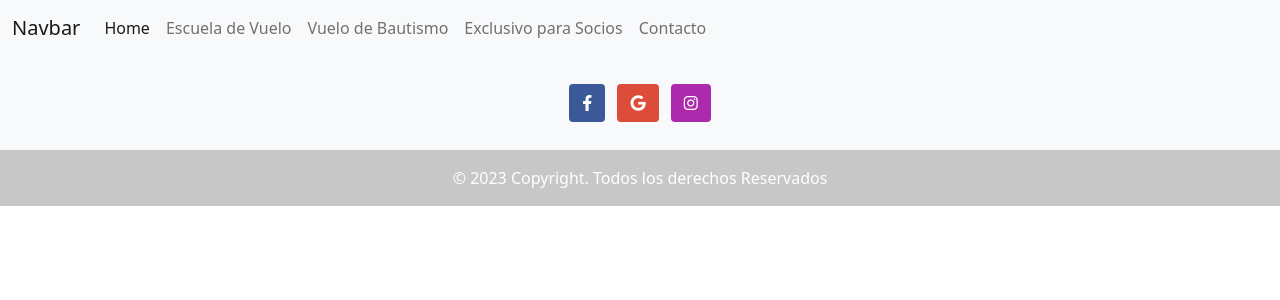
After one commit to RafaelJoseCalderon/django_grupo_2, a Django app: page /contacto in a window 1280 px wide. The commit adds this page. Shown: the top 300 px of the page. Run offline with Django 4.2, Linux system fonts and the light colour scheme.

Commit message:
se trabajo con el index

```diff
--- /dev/null
+++ b/django_grupo_2/planeadores_mdp/templates/base.html
@@ -0,0 +1,80 @@
+{% load static %}
+<!DOCTYPE html>
+<html lang="en">
+
+<head>
+  <meta charset="UTF-8">
+  <meta http-equiv="X-UA-Compatible" content="IE=edge">
+  <meta name="viewport" content="width=device-width, initial-scale=1.0">
+  <title>{% block titulo %} {% endblock %}</title>
+
+  <link rel="stylesheet" href="{% static 'planeadores_mdp.css' %}">
+  <!-- CSS only -->
+  <link href="https://cdn.jsdelivr.net/npm/bootstrap@5.1.3/dist/css/bootstrap.min.css" rel="stylesheet"
+    integrity="sha384-1BmE4kWBq78iYhFldvKuhfTAU6auU8tT94WrHftjDbrCEXSU1oBoqyl2QvZ6jIW3" crossorigin="anonymous">
+  <!-- JavaScript Bundle with Popper -->
+  <link rel="stylesheet" href="https://cdnjs.cloudflare.com/ajax/libs/font-awesome/6.0.0-beta3/css/all.min.css">
+</head>
+
+<body>
+
+  <header>
+    {% block encabezado %} {% endblock %}
+  </header>
+
+  <nav class="navbar navbar-expand-lg navbar-light bg-light position-center">
+    <div class="container-fluid">
+      <a class="navbar-brand" href="#">Navbar</a>
+      <button class="navbar-toggler" type="button" data-bs-toggle="collapse" data-bs-target="#navbarNav"
+        aria-controls="navbarNav" aria-expanded="false" aria-label="Toggle navigation">
+        <span class="navbar-toggler-icon"></span>
+      </button>
+      <div class="collapse navbar-collapse" id="navbarNav">
+        <ul class="navbar-nav">
+          <li class="nav-item">
+            <a class="nav-link active" aria-current="page" href="#">Home</a>
+          </li>
+          <li class="nav-item">
+            <a class="nav-link" href="#">Escuela de Vuelo</a>
+          </li>
+          <li class="nav-item">
+            <a class="nav-link" href="#">Vuelo de Bautismo</a>
+          </li>
+          <li class="nav-item">
+            <a class="nav-link">Exclusivo para Socios</a>
+          </li>
+          <li class="nav-item">
+            <a class="nav-link">Contacto</a>
+          </li>
+        </ul>
+      </div>
+    </div>
+  </nav>
+
+  <footer class="bg-light text-center text-white">
+    <!-- Grid container -->
+    <div class="container p-4 pb-0">
+      <!-- Section: Social media -->
+      <section class="mb-4">
+        <!-- Facebook -->
+        <a class="btn text-white btn-floating m-1" style="background-color: #3b5998;" href="#!" role="button"><i
+            class="fab fa-facebook-f"></i></a>
+        <!-- Google -->
+        <a class="btn text-white btn-floating m-1" style="background-color: #dd4b39;" href="#!" role="button"><i
+            class="fab fa-google"></i></a>
+        <!-- Instagram -->
+        <a class="btn text-white btn-floating m-1" style="background-color: #ac2bac;" href="#!" role="button"><i
+            class="fab fa-instagram"></i></a>
+      </section>
+    </div>
+    <!-- Copyright -->
+    <div class="text-center p-3" style="background-color: rgba(0, 0, 0, 0.2);">
+      © 2023 Copyright. Todos los derechos Reservados
+    </div>
+  </footer>
+
+</body>
+
+</html>
+<script src="https://cdn.jsdelivr.net/npm/bootstrap@5.1.3/dist/js/bootstrap.bundle.min.js"
+  integrity="sha384-ka7Sk0Gln4gmtz2MlQnikT1wXgYsOg+OMhuP+IlRH9sENBO0LRn5q+8nbTov4+1p" crossorigin="anonymous"></script>
--- a/django_grupo_2/planeadores_mdp/templates/contacto.html
+++ b/django_grupo_2/planeadores_mdp/templates/contacto.html
@@ -1,4 +1,4 @@
-contacto.html
+{% extends 'base.html' %}
 
 {% comment %}
 
--- a/django_grupo_2/planeadores_mdp/templates/escuela_de_vuelo.html
+++ b/django_grupo_2/planeadores_mdp/templates/escuela_de_vuelo.html
@@ -1,4 +1,4 @@
-escuela_de_vuelos.html
+{% extends 'base.html' %}
 
 {% comment %}
 
--- a/django_grupo_2/planeadores_mdp/templates/only_socios.html
+++ b/django_grupo_2/planeadores_mdp/templates/only_socios.html
@@ -1,4 +1,4 @@
-only_socios.html
+{% extends 'base.html' %}
 
 {% comment %}
 
--- a/django_grupo_2/planeadores_mdp/templates/vuelo_de_bautismo.html
+++ b/django_grupo_2/planeadores_mdp/templates/vuelo_de_bautismo.html
@@ -0,0 +1 @@
+{% extends 'base.html' %}
--- a/django_grupo_2/planeadores_mdp/urls.py
+++ b/django_grupo_2/planeadores_mdp/urls.py
@@ -3,8 +3,9 @@ from . import views
 
 urlpatterns = [
     path('', views.home, name='home'),
-    path('imagenes', views.imagenes, name='imagenes'),
-    path('tarifas', views.tarifas, name='tarifas'),
+    path('escuela_de_vuelo', views.escuela_de_vuelo, name='escuela_de_vuelo'),
+    path('vuelo_de_bautismo', views.vuelo_de_bautismo, name='vuelo_de_bautismo'),
+    path('only_socios', views.only_socios, name='only_socios'),
     path('preguntas_frecuentes', views.preguntasFrecuentes, name='preguntas_frecuentes'),
-    path('formulario_contacto', views.formularioContacto, name='formulario_contacto'),
+    path('contacto', views.contacto, name='contacto'),
 ]
--- a/django_grupo_2/planeadores_mdp/views.py
+++ b/django_grupo_2/planeadores_mdp/views.py
@@ -4,18 +4,22 @@ def home(request):
     context = {}
     return render(request, 'home.html', context)
 
-def imagenes(request):
+def escuela_de_vuelo(request):
     context = {}
-    return render(request, 'imagenes.html', context)
+    return render(request, 'escuela_de_vuelo.html', context)
 
-def tarifas(request):
+def vuelo_de_bautismo(request):
     context = {}
-    return render(request, 'tarifas.html', context)
+    return render(request, 'vuelo_de_bautismo.html', context)
 
 def preguntasFrecuentes(request):
     context = {}
     return render(request, 'preguntas_frecuentes.html', context)
 
-def formularioContacto(request):
+def contacto(request):
     context = {}
-    return render(request, 'formulario_contacto.html', context)
+    return render(request, 'contacto.html', context)
+
+def only_socios(request):
+    context = {}
+    return render(request, 'only_socios.html', context)
```
Also changed, not shown: django_grupo_2/planeadores_mdp/static/css/planeadores_mdp.css (+18 -0 lines), django_grupo_2/planeadores_mdp/templates/home.html (+31 -1 lines), django_grupo_2/planeadores_mdp/static/img/logoclub.jpeg (added).
